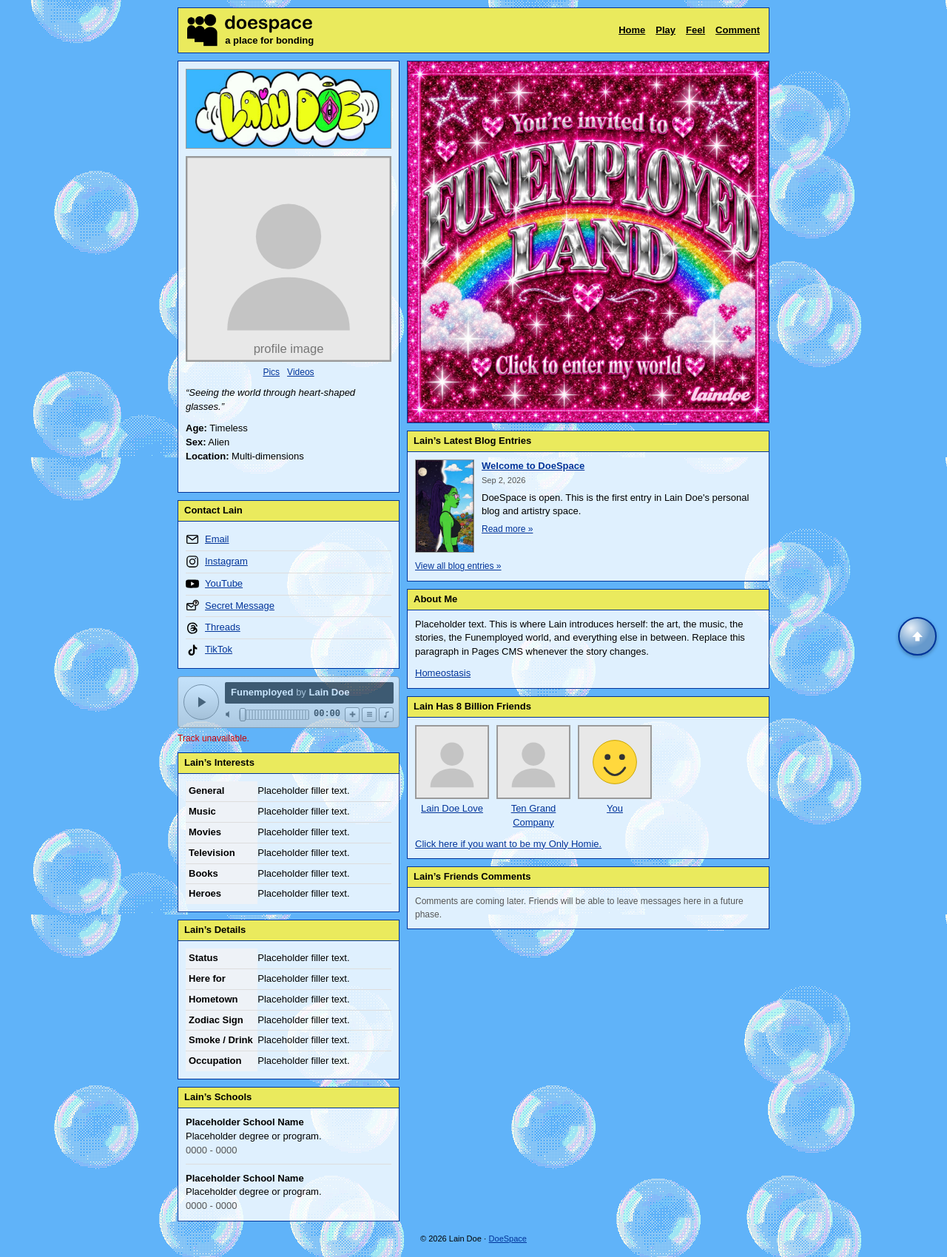
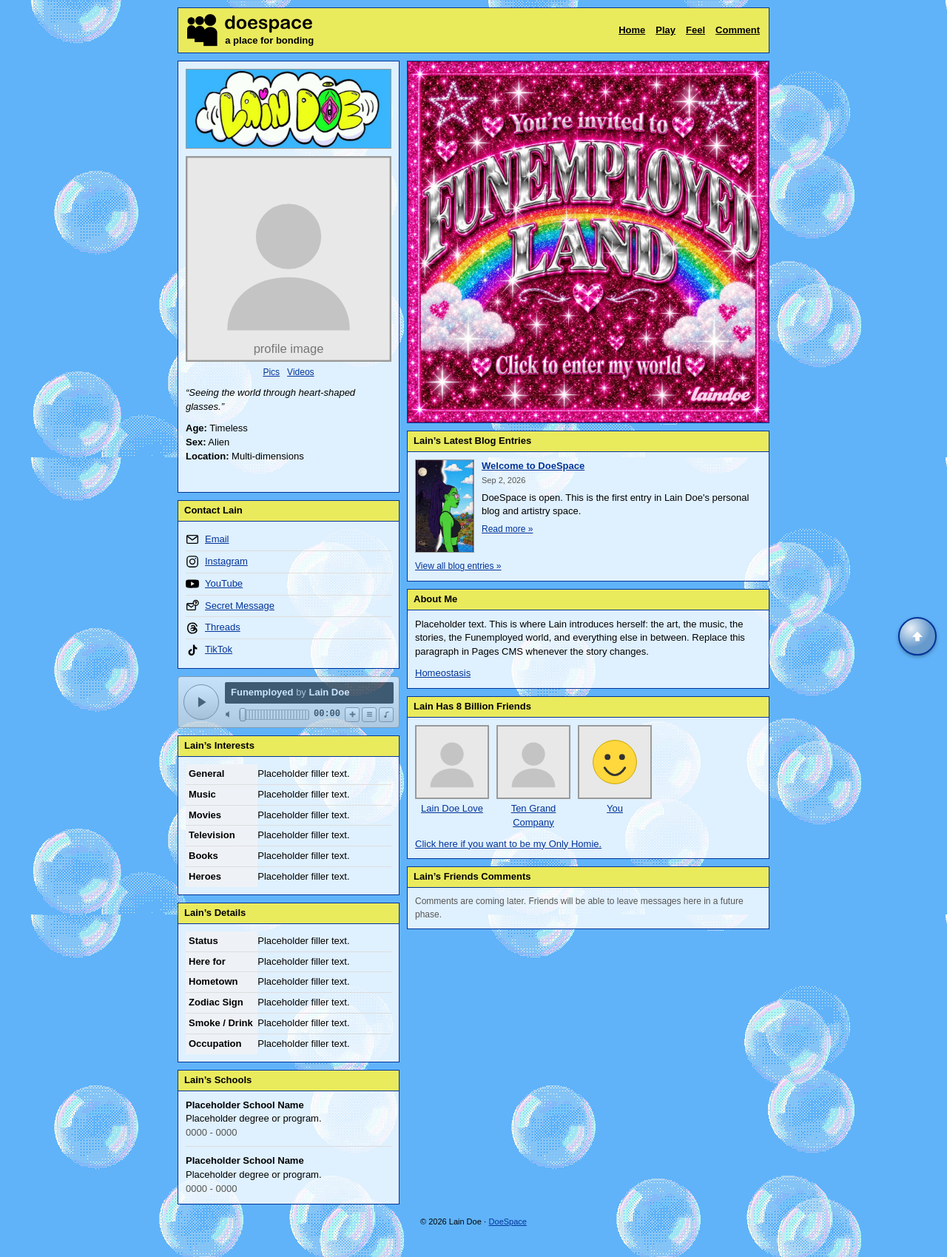
Before and after one commit to laindoe/doespace, a Jekyll site: the page built from index.html, in a window 1280 px wide. Shown: the whole page at 74% size. Built offline with Jekyll 4.4.1, drawn with Linux system fonts in a browser that asks for light colours.

Commit message:
Add the placeholder track and drop the unavailable notice
love-language.mp3 (192 kbps, 3:26) goes into assets/audio/, which the
player already points at through _data/modules.yml.

Remove the visible status line from the player. Failure handling stays:
if a track ever fails to load the controls go inert and the player never
claims to be playing - it just does so without a message now.

Co-Authored-By: Claude Opus 5 <noreply@anthropic.com>
Claude-Session: https://claude.ai/code/session_01FmVnPhFBrwKjvLy8gtB4Yv

```diff
--- a/_includes/media-player.html
+++ b/_includes/media-player.html
@@ -51,7 +51,5 @@
       </div>
     </div>
 
-    <p class="msplayer-status" data-status role="status" hidden></p>
-
   </div>
 </div>
--- a/assets/css/style.css
+++ b/assets/css/style.css
@@ -492,12 +492,6 @@ p {
   opacity: 0.65;
 }
 
-.msplayer-status {
-  margin: 6px 0 0;
-  font-size: 12px;
-  color: #cc0000;
-}
-
 /* The player stands on its own: no surrounding module box or heading,
    just the silver frame. */
 .module-player {
--- a/assets/js/doespace.js
+++ b/assets/js/doespace.js
@@ -40,7 +40,6 @@
   var play   = player.querySelector('[data-play]');
   var seek   = player.querySelector('[data-seek]');
   var time   = player.querySelector('[data-time]');
-  var status = document.querySelector('[data-status]');
 
   if (!audio || !play || !seek || !time) { return; }
 
@@ -54,17 +53,6 @@
     var m = Math.floor(seconds / 60);
     var s = Math.floor(seconds % 60);
     return (m < 10 ? '0' : '') + m + ':' + (s < 10 ? '0' : '') + s;
-  };
-
-  var say = function (message) {
-    if (!status) { return; }
-    if (message) {
-      status.textContent = message;
-      status.hidden = false;
-    } else {
-      status.textContent = '';
-      status.hidden = true;
-    }
   };
 
   // Reflect the real element state; never show "playing" on our own guess.
@@ -92,7 +80,9 @@
     time.textContent = format(audio.currentTime);
   };
 
-  var fail = function (message) {
+  // No visible notice: the controls simply go inert, and the player never
+  // claims to be playing.
+  var fail = function () {
     broken = true;
     player.classList.remove('is-playing', 'is-loading');
     player.classList.add('is-broken');
@@ -103,7 +93,6 @@
     time.textContent = '00:00';
     seek.value = 0;
     paintProgress(0, 0);
-    say(message);
   };
 
   audio.addEventListener('loadedmetadata', function () {
@@ -120,7 +109,6 @@
 
   audio.addEventListener('play', function () {
     player.classList.remove('is-loading');
-    say('');
     syncPlayState();
   });
   audio.addEventListener('pause', syncPlayState);
@@ -136,7 +124,7 @@
   });
 
   audio.addEventListener('error', function () {
-    fail('Track unavailable.');
+    fail();
   });
 
   // Seeking: input[type=range] gives pointer AND keyboard control for free.
@@ -170,11 +158,7 @@
           // Autoplay block, decode failure or a missing file.
           player.classList.remove('is-loading');
           syncPlayState();
-          if (audio.error) {
-            fail('Track unavailable.');
-          } else {
-            say('Playback was blocked. Tap play again.');
-          }
+          if (audio.error) { fail(); }
         });
       }
     } else {
@@ -185,7 +169,7 @@
   // A source that never resolves (missing file) reports an error on the
   // <audio> element in some browsers and on the media resource in others.
   if (audio.networkState === HTMLMediaElement.NETWORK_NO_SOURCE) {
-    fail('Track unavailable.');
+    fail();
   }
 
   syncPlayState();
```
Also changed, not shown: 1 other file.
